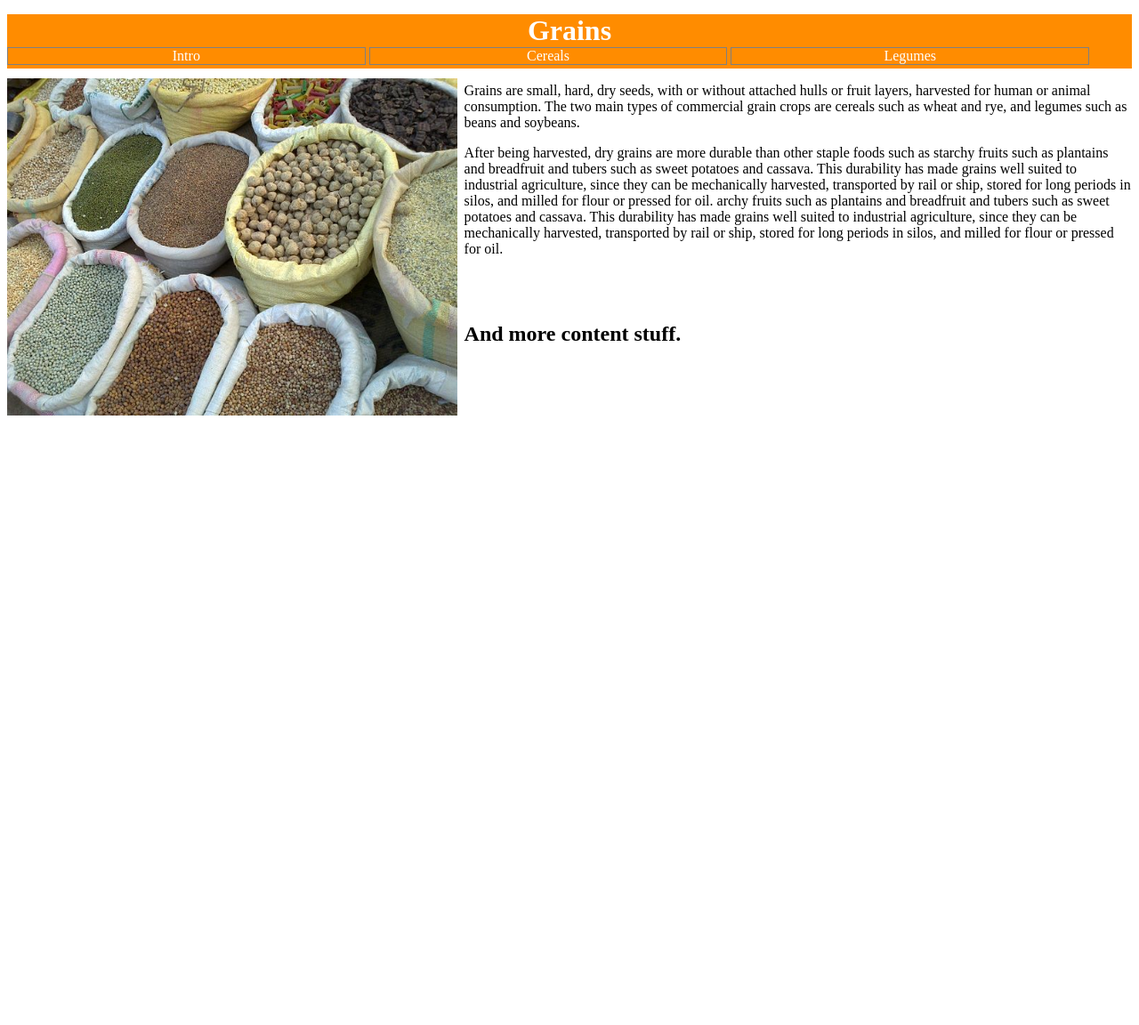
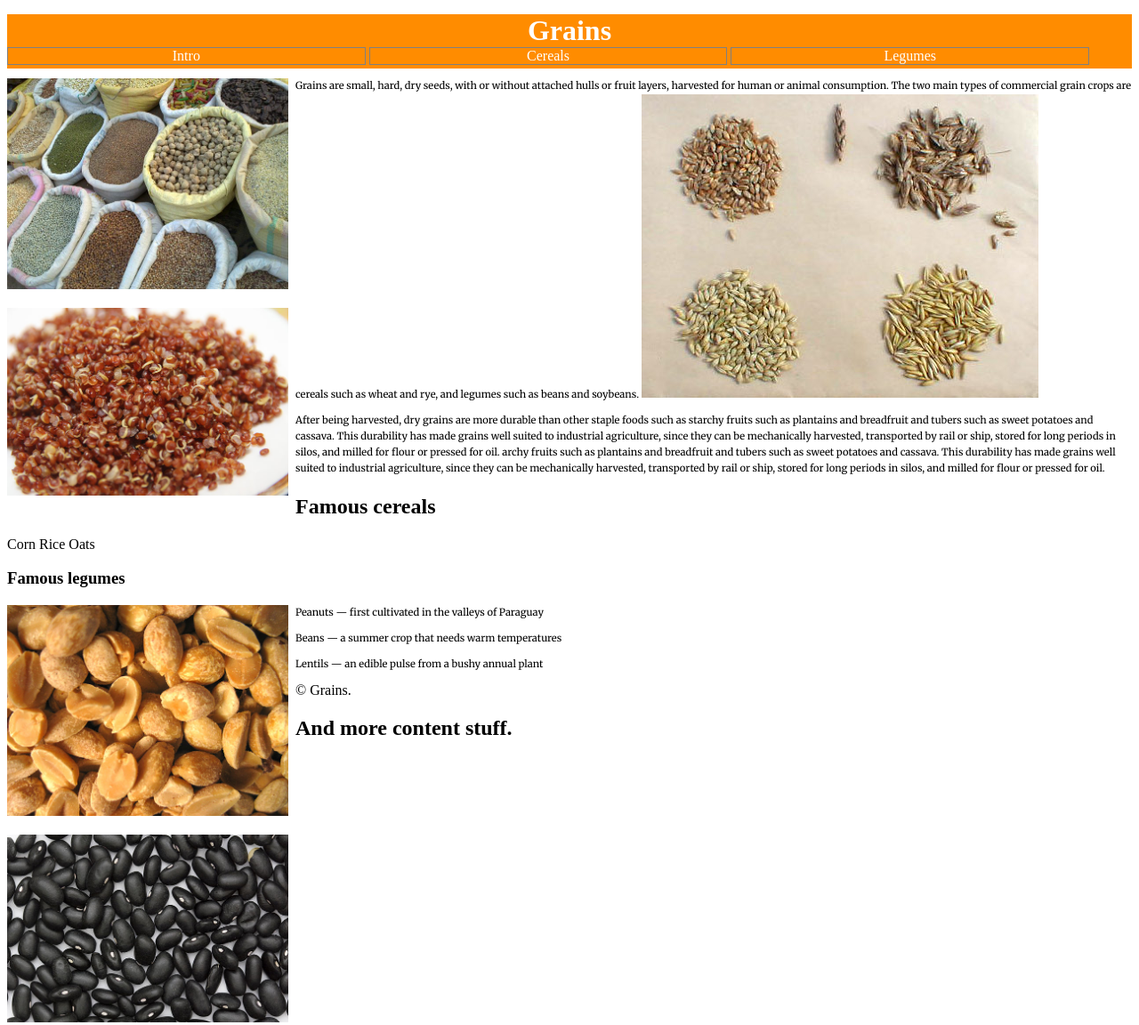
Before and after one commit to pamelaazzi/dsn1674-assignment-5, a plain HTML site: page index.html in a window 1280 px wide. Shown: the top 1152 px of the page at 89% size. Before the commit the page ends 800 px from the top, so only its background shows below. Drawn offline with Linux system fonts and the light colour scheme.

Commit message:
Added images and changed fonts

```diff
--- a/css/main.css
+++ b/css/main.css
@@ -54,3 +54,37 @@ ol {
   margin-bottom: 0em;
   width: 40%;
 }
+
+p {
+  font-family: 'Merriweather', serif;
+  font-size: .7rem;
+  line-height: 1.6em;
+
+}
+
+.peanuts {
+  width: 25%;
+  float: left;
+  padding: 0. 5em;
+  margin-right: .5em;
+  margin-bottom: .6em;
+}
+
+.beans {
+  width: 25%;
+  float: left;
+  margin-right: .5em;
+  margin-bottom: .6em;
+}
+
+.clear-it {
+  clear: left;
+}
+
+.inset{
+  float: left;
+  width: 25%;
+  padding: 0. 5em;
+  margin-right: .5em;
+  margin-bottom: .6em;
+}
--- a/index.html
+++ b/index.html
@@ -8,6 +8,7 @@
 </head>
 
 <body>
+
 
 <header>
   <h1>Grains</h1>
@@ -22,17 +23,38 @@
 </header>
 
   <img class="inset"src="images/grains.jpg" alt="gain some grains">
-<!-- <img class="inset clear-it"src="images/beans.jpg" alt="blackbeans"> -->
+  <img class="inset clear-it" src="images/quinoa.jpg" alt="quinoa">
+
 <p>Grains are small, hard, dry seeds, with or without attached hulls or fruit layers, harvested for human or animal consumption. The two main types of commercial grain crops are cereals such as wheat and rye, and legumes such as beans and soybeans.
+
+  <img class='cereal' src="images/cereals.jpg" alt="cereal">
 
 <p class="p2">After being harvested, dry grains are more durable than other staple foods such as starchy fruits such as plantains and breadfruit and tubers such as sweet potatoes and cassava. This durability has made grains well suited to industrial agriculture, since they can be mechanically harvested, transported by rail or ship, stored for long periods in silos, and milled for flour or pressed for oil.
 archy fruits such as plantains and breadfruit and tubers such as sweet potatoes and cassava. This durability has made grains well suited to industrial agriculture, since they can be mechanically harvested, transported by rail or ship, stored for long periods in silos, and milled for flour or pressed for oil.
 </p>
 
-<div>
-  <main>
-<h1>The content!</h1>
-  </main>
+<h2>Famous cereals</h2>
+
+Corn
+Rice
+Oats
+
+<h3>Famous legumes</h3>
+
+
+<img class='peanuts' src="images/peanuts.jpg" alt="peanuts">
+<img class="inset clear-it" src="images/beans.jpg" alt="beans">
+<img class="inset clear-it" src="images/lentils.jpg" alt="lentils">
+
+
+<p>Peanuts — first cultivated in the valleys of Paraguay</p>
+<p>Beans — a summer crop that needs warm temperatures</p>
+<p>Lentils — an edible pulse from a bushy annual plant</p>
+
+© Grains.
+
+
+
     <aside>
 <h2> And more content stuff. </h2>
     </aside>
```
